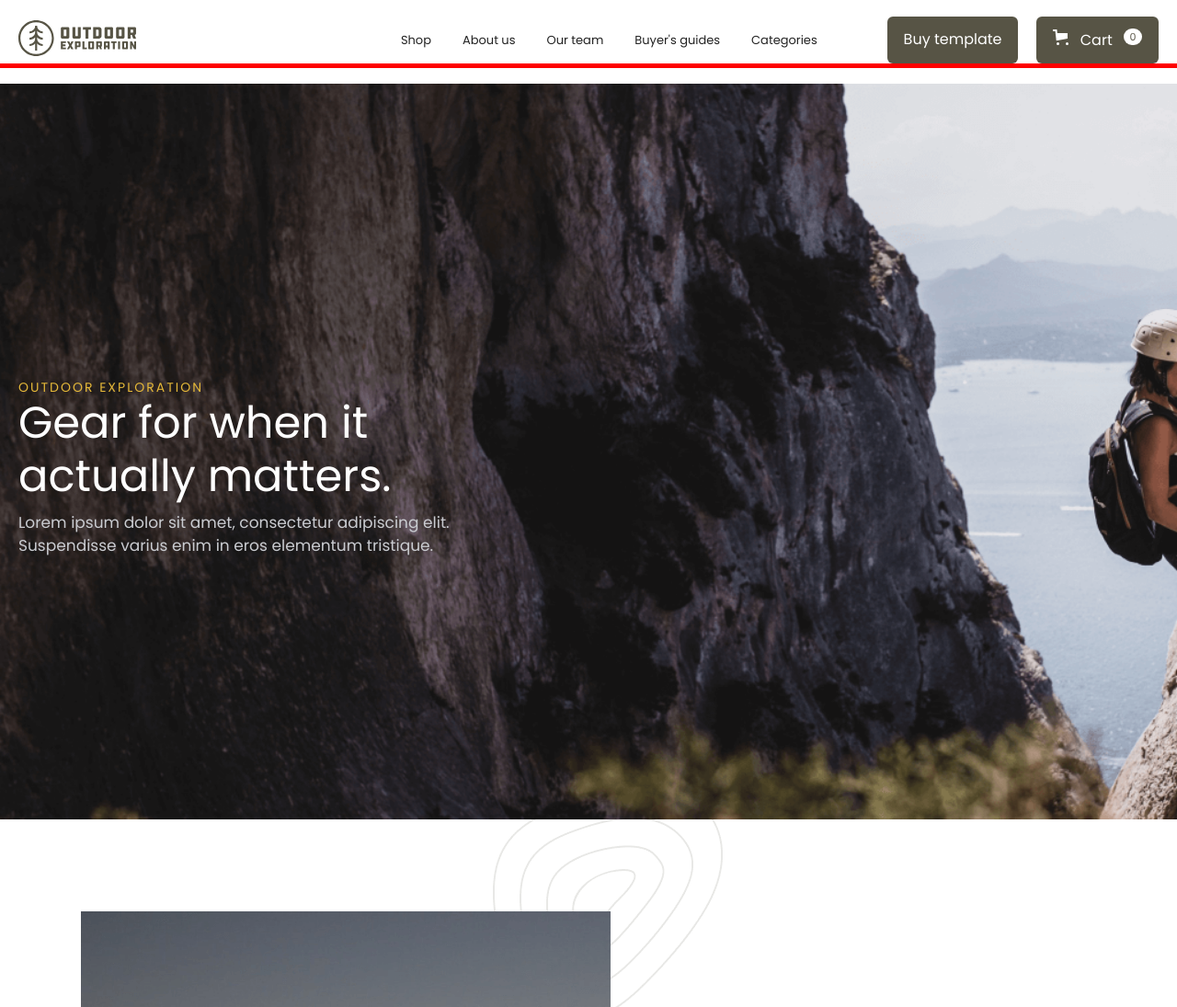
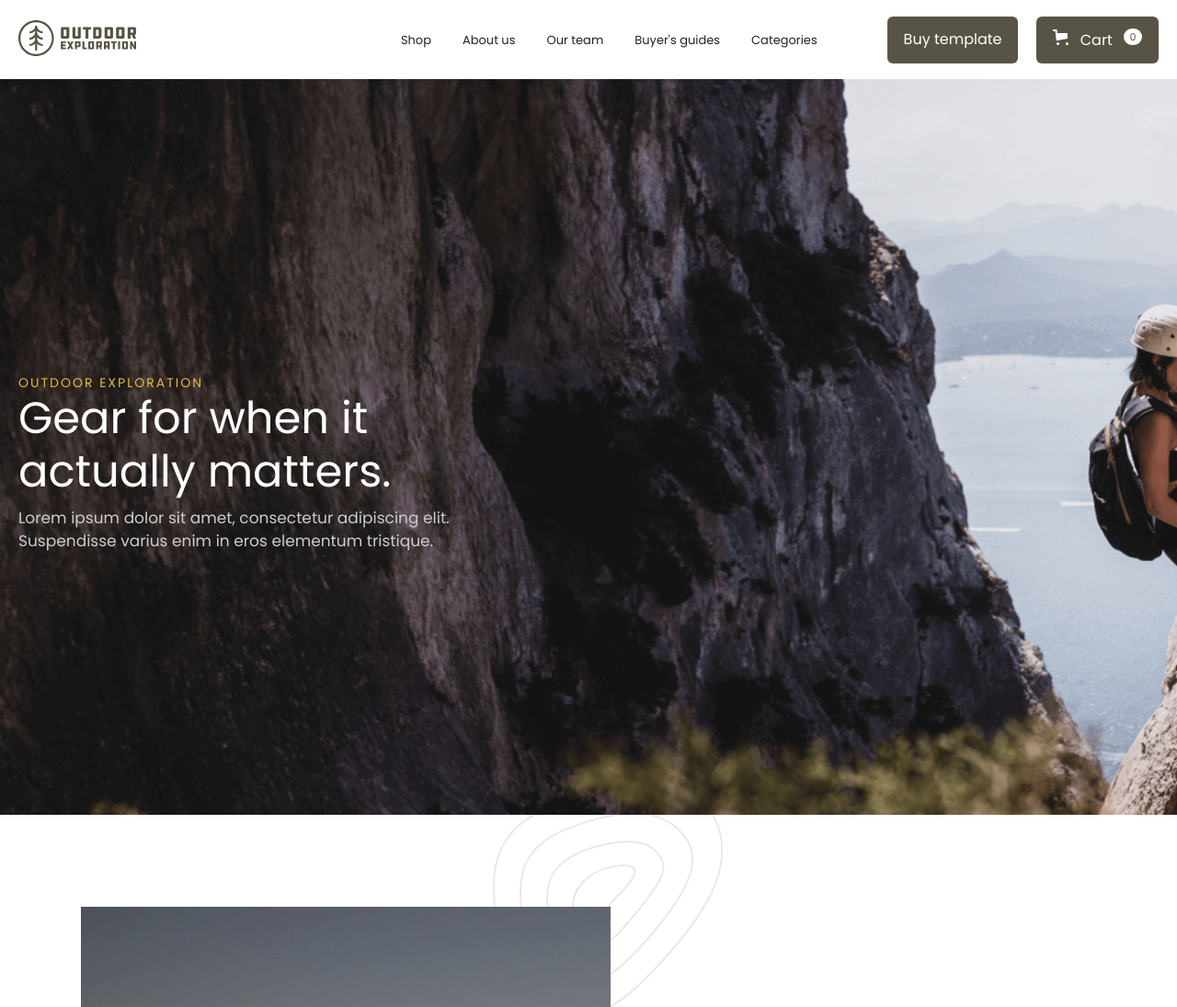
Before and after one commit to Shamsiddinov70/Outdoor, a plain HTML site: page index.html in a window 1280 px wide. Shown: the top 1095 px of the page at 92% size. Drawn offline with Linux system fonts and the light colour scheme.

Commit message:
change header border bottom

```diff
--- a/css/style.css
+++ b/css/style.css
@@ -50,7 +50,6 @@ ul {
   align-items: center;
   margin-top: 18px;
   margin-bottom: 17px;
-  border-bottom: 5px solid red;
 }
 
 .header-logo {
```
